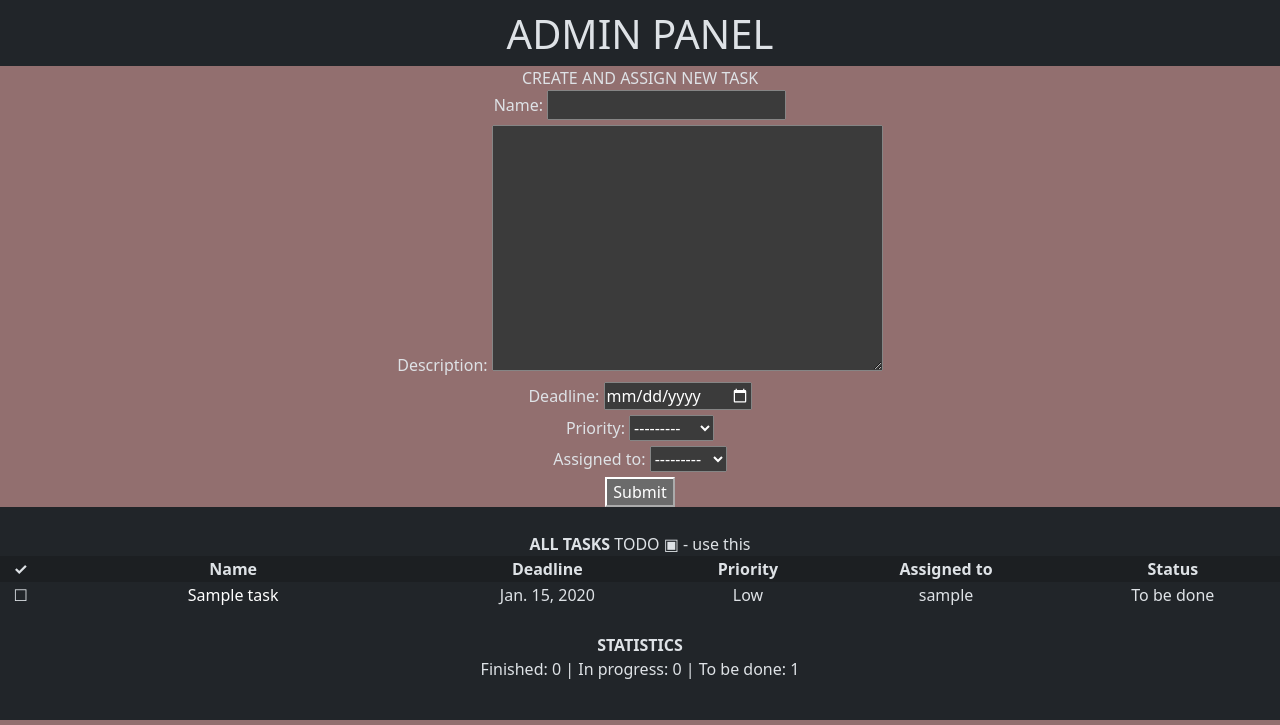
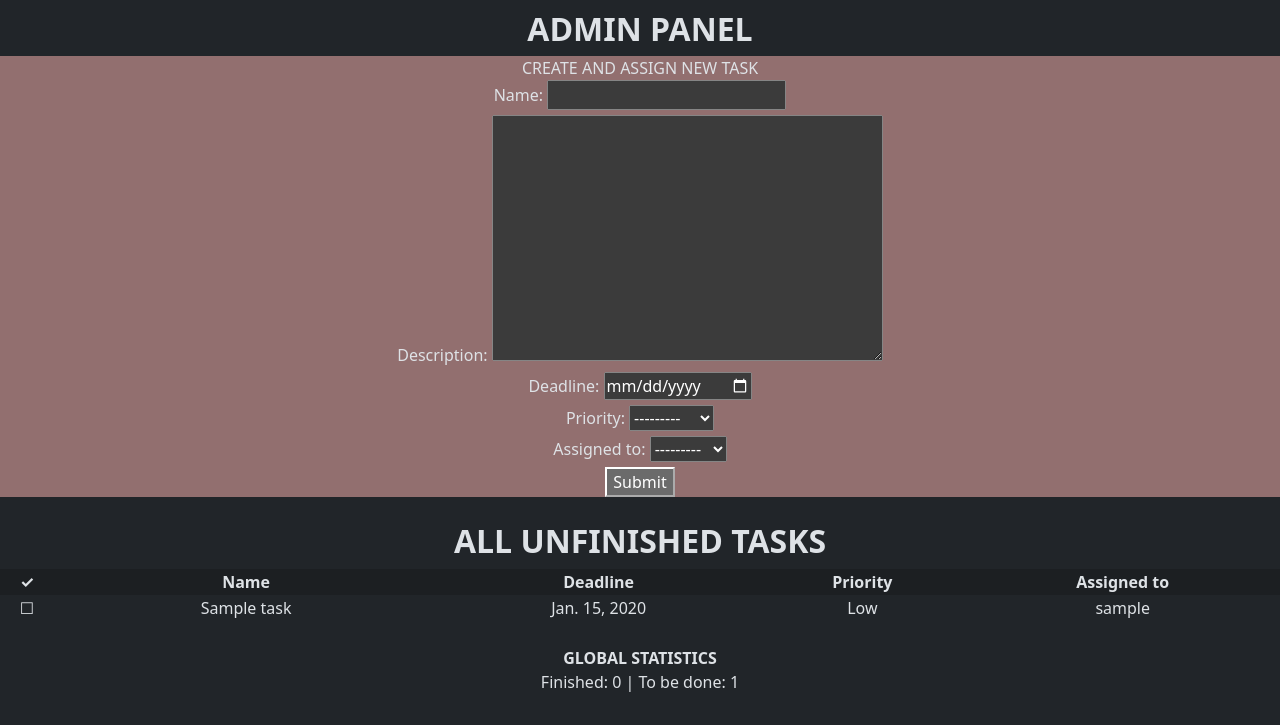
Before and after one commit to bartoszb0/cs50w-final-project, a Django app: page / in a window 1280 px wide. Shown: the part 80-805 px from the top of the page. Run offline with Django 5.2, Linux system fonts and the light colour scheme; a user stored in the database is signed in; tables that the repository leaves empty hold one stand-in row (values such as "Sample post").

Commit message:
Working on displaying all tasks, js

```diff
--- a/tasks/models.py
+++ b/tasks/models.py
@@ -5,7 +5,7 @@ ROLE_CHOICES = [('Admin', 'Admin'), ('Staff', 'Staff')]
 
 PRIORITY_CHOICES = [('Low', 'Low'), ('Medium', 'Medium'), ('High', 'High')]
 
-STATUS_CHOICES = [('To be done', 'To be done'), ('In progress', 'In progress'), ('Done', 'Done')]
+STATUS_CHOICES = [('To be done', 'To be done'), ('Done', 'Done')]
 
 # Create your models here.
 class User(AbstractUser):
--- a/tasks/static/tasks/script.js
+++ b/tasks/static/tasks/script.js
@@ -8,9 +8,14 @@ document.addEventListener('DOMContentLoaded', function() {
         element.addEventListener('click', function() {
             if (this.innerHTML === '☐') {
                 this.innerHTML = '▣'
+                this.parentElement.style.color = 'grey';
+                this.setAttribute("title", "Unnmark");
             } else {
                 this.innerHTML = '☐'
+                this.parentElement.style.color = '#dee2e6';
+                this.setAttribute("title", "Mark as finished");
             }
+            console.log(this.parentElement)
         });
     }
 
--- a/tasks/static/tasks/styles.css
+++ b/tasks/static/tasks/styles.css
@@ -75,6 +75,10 @@ div {
         cursor: pointer;
     }
 
+    .task_name:hover {
+        text-decoration: underline;
+        cursor: pointer;
+    }
 
 
     /* STATISTICS */
--- a/tasks/templates/tasks/admin_panel.html
+++ b/tasks/templates/tasks/admin_panel.html
@@ -3,7 +3,7 @@
 {% block body %}
 
     <div class="admin_panel">
-        <h1>ADMIN PANEL</h1>
+        <h2><strong>ADMIN PANEL</strong></h2>
 
         <div class="new_task">
             CREATE AND ASSIGN NEW TASK
@@ -15,7 +15,7 @@
         </div>
 
         <div class="all_tasks">
-            <strong>ALL TASKS</strong>
+            <h2><strong>ALL UNFINISHED TASKS</strong></h2>
             <table class="tasks_table">
                 <tr>
                     <th>✓</th>
@@ -23,17 +23,14 @@
                     <th>Deadline</th>
                     <th>Priority</th>
                     <th>Assigned to</th>
-                    <th>Status</th>
                 </tr>
-                TODO ▣ - use this
                 {% for task in tasks %}
                     <tr>
-                        <td class="checkbox">☐</td>
-                        <td><a href="{% url 'show_task' task.id %}">{{ task.name }}</a></td>
+                        <td class="checkbox" title="Mark as finished">☐</td>
+                        <td class="task_name">{{ task.name }}</td>
                         <td>{{ task.deadline }}</td>
                         <td>{{ task.priority }}</td>
                         <td>{{ task.assigned_to }}</td>
-                        <td>{{ task.status }}</td>
                     </tr>
                 {% empty %}
                     <tr>
@@ -44,10 +41,9 @@
         </div>
 
         <div class="tasks_stats">
-            <strong>STATISTICS</strong>
+            <strong>GLOBAL STATISTICS</strong>
             <p>
                 Finished: {{ stats_finished }} |
-                In progress: {{ stats_inprogress }} |
                 To be done: {{ stats_tbd }}
             </p>
         </div>
--- a/tasks/views.py
+++ b/tasks/views.py
@@ -94,7 +94,6 @@ def index(request):
             "task_form": TaskForm,
             "tasks": Task.objects.filter(assigned_by=request.user).exclude(status="Done").order_by("deadline"),
             "stats_finished": Task.objects.filter(assigned_by=request.user, status="Done").count(),
-            "stats_inprogress": Task.objects.filter(assigned_by=request.user, status="In progress").count(),
             "stats_tbd": Task.objects.filter(assigned_by=request.user, status="To be done").count(),
         })
 
@@ -123,7 +122,7 @@ def add_assign_task(request):
 
 
 @login_required
-def show_task(request, id):
+def show_task(request, id): #TODO - maybe delete this and use modal instead
     task = Task.objects.get(id=id)
     if task.assigned_to == request.user or task.assigned_by == request.user:
         messages.success(request, "Authorized")
```
